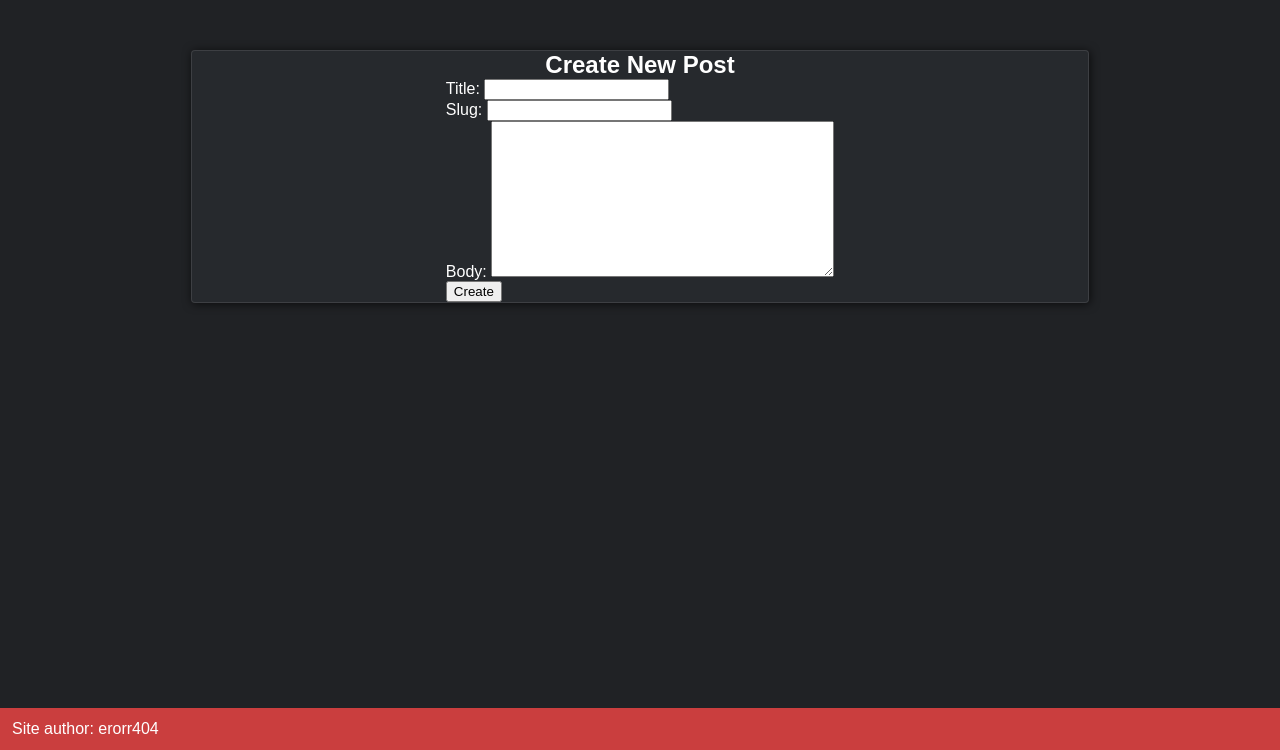
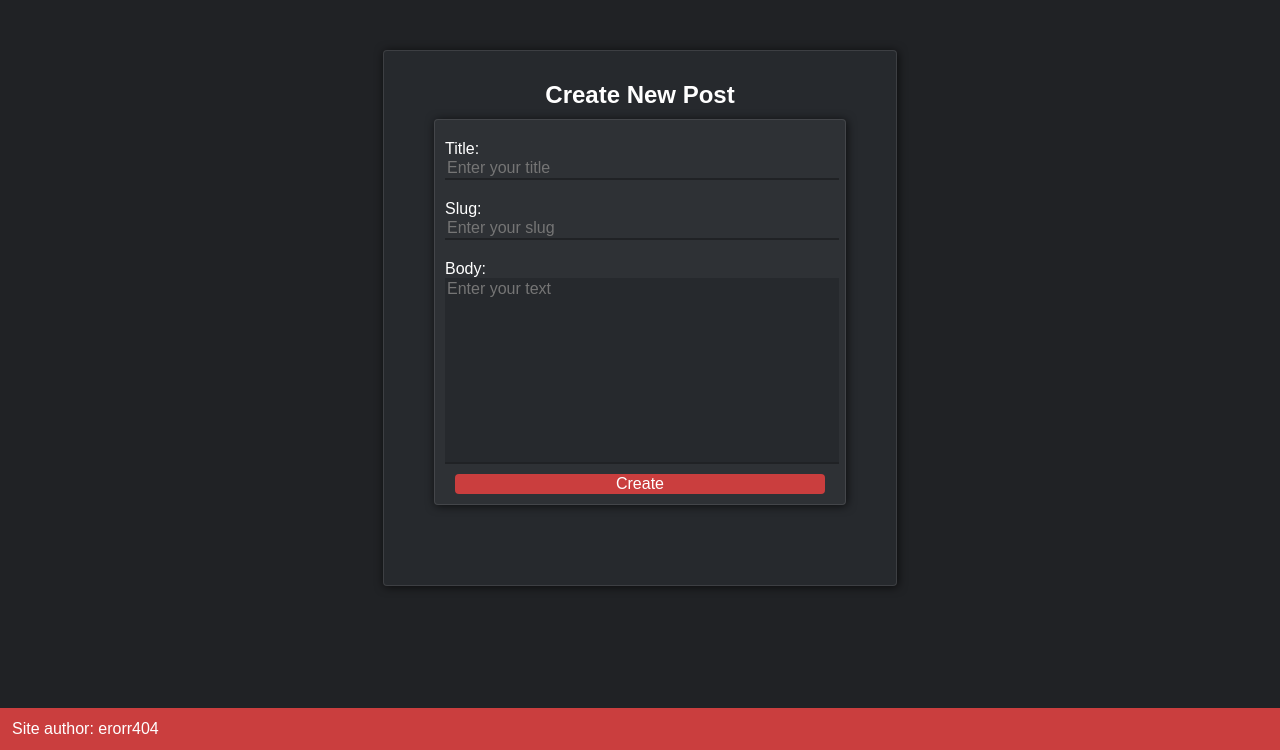
Before and after one commit to erorr-404/School_Forum, a Django app: page /1/create in a window 1280 px wide. Shown: the part 50-800 px from the top of the page. Run offline with Django 5.2, Linux system fonts and the light colour scheme; a user stored in the database is signed in; some web fonts are replaced.

Commit message:
Post creation form styles

```diff
--- a/posts/templates/create_post.html
+++ b/posts/templates/create_post.html
@@ -5,10 +5,18 @@
 {% block content %}
     <div class="post-creation-form-container shadow light-border">
         <h2>Create New Post</h2>
-        <form class="site-form" action="{% url 'posts:create' category=category %}" method="post" enctype="multipart/form-data" id="article-create-form">
-            {% csrf_token %}
-            {{ form }}
-            <input type="submit" value="Create">
-        </form>
+        <div class="post-creation-form-container2 shadow light-border">
+            <form class="post-creation-form" action="{% url 'posts:create' category=category %}" method="post" enctype="multipart/form-data" id="article-create-form">
+                {% csrf_token %}
+                {{ form }}
+                <input type="submit" value="Create">
+            </form>
+        </div>
+        <script>
+            document.querySelector('.post-creation-form:nth-of-type(1) div>input').setAttribute("placeholder", "Enter your title");
+            document.querySelector('.post-creation-form div:nth-of-type(2) input').setAttribute("placeholder", "Enter your slug");
+            document.querySelector('.post-creation-form div:nth-of-type(3) textarea').setAttribute("placeholder", "Enter your text");
+            // document.querySelector('.post-creation-form div:nth-of-type(3) textarea').id('post-creation-textarea');
+        </script>
     </div>
 {% endblock content %}
--- a/posts/templates/post_detail.html
+++ b/posts/templates/post_detail.html
@@ -22,7 +22,7 @@
             <div class="interactions">
                 <div class="create-comment">
                     <button id="comment_btn">Comment</button>
-                    <input type="text" name="text" id="comment_text" placeholder="Enter your comment">
+                    <input class="default-text-entry" type="text" name="text" id="comment_text" placeholder="Enter your comment">
                     <script type="text/javascript">
                         $(document).ready(function() {
                             $('#comment_btn').click(function() {
--- a/static/styles.css
+++ b/static/styles.css
@@ -68,6 +68,17 @@ a:hover {
     flex-direction: column;
     align-items: center;
     justify-content: center;
+}
+
+.default-text-entry {
+    outline: none;
+    border: none;
+    border-bottom: solid 2px var(--color1);
+    font-size: 16px;
+    background-color: var(--color3);
+    font-family: inherit;
+    width: 70%;
+    color: var(--text-color);
 }
 
 /* header */
@@ -353,7 +364,7 @@ footer p {
     margin: 0 5px;
 }
 
-#comment_text {
+/* #comment_text {
     outline: none;
     border: none;
     border-bottom: solid 2px var(--color1);
@@ -362,7 +373,7 @@ footer p {
     font-family: inherit;
     width: 70%;
     color: var(--text-color);
-}
+} */
 
 #comment_btn {
     outline: none;
@@ -605,10 +616,80 @@ footer p {
 
 .post-creation-form-container {
     margin: 50px;
-    width: 70%;
+    width: 40%;
+    min-width: 400px;
     border-radius: var(--default-border-radius);
     background-color: var(--color2);
     display: flex;
     flex-direction: column;
     align-items: center;
+    padding: 20px 0;
 }
+
+.post-creation-form-container > h2 {
+    margin: 10px 0;
+}
+
+.post-creation-form-container2 {
+    background-color: var(--color3);
+    border-radius: var(--default-border-radius);
+    padding: 10px;
+    display: flex;
+    flex-direction: column;
+    align-items: center;
+}
+
+.post-creation-form-container2 {
+    margin-bottom: 60px;
+}
+
+.post-creation-form-container2 > form {
+    display: flex;
+    flex-direction: column;
+}
+
+.post-creation-form:nth-of-type(1) > div {
+    display: flex;
+    flex-direction: column;
+    /* align-items: center; */
+    margin: 10px 0;
+}
+
+.post-creation-form:nth-of-type(1) div>input {
+    outline: none;
+    border: none;
+    border-bottom: solid 2px var(--color1);
+    font-size: 16px;
+    background-color: var(--color3);
+    font-family: inherit;
+    width: 70%;
+    color: var(--text-color);
+    width: 100%;
+}
+
+.post-creation-form:nth-of-type(1) div>textarea {
+    outline: none;
+    border: none;
+    border-bottom: solid 2px var(--color1);
+    font-size: 16px;
+    background-color: var(--color2);
+    font-family: inherit;
+    width: 100%;
+    color: var(--text-color);
+    resize: none;
+}
+
+.post-creation-form > input[type=submit] {
+    outline: none;
+    border: none;
+    border-radius: var(--default-border-radius);
+    font-size: 16px;
+    background-color: var(--color-important);
+    color: var(--text-color);
+    margin: 0 10px;
+    font-family: inherit;
+}
+
+.post-creation-form > input[type=submit]:hover {
+    background-color: var(--color-reject);
+}
```
Also changed, not shown: db.sqlite3.
